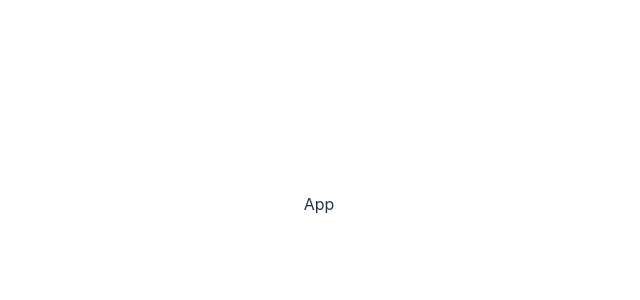
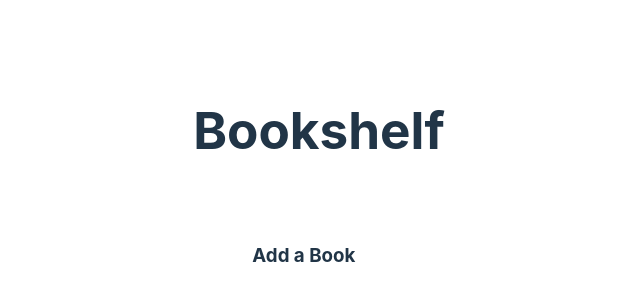
Before and after one commit to jonas060831/controlled-forms-in-react-lab, a React (Vite) app: page / in a window 1280 px wide. Shown: the part 196-496 px from the top of the page, without its empty margins (321-961 px from the left). Built offline with nearby package versions, Linux system fonts and the light colour scheme.

Commit message:
answer on 1

```diff
--- a/src/App.jsx
+++ b/src/App.jsx
@@ -1,8 +1,14 @@
 import React from 'react'
+import Bookshelf from './Bookshelf'
 
 const App = () => {
   return (
-    <div>App</div>
+    <>
+
+      <h1>Bookshelf</h1>
+
+      <Bookshelf />
+    </>
   )
 }
 
--- /dev/null
+++ b/src/Bookshelf.jsx
@@ -0,0 +1,17 @@
+import React, { useState } from 'react'
+
+const Bookshelf = () => {
+
+  const [something, setSomething] = useState()
+  return (
+    <div className="bookshelfDiv">
+        <div className="formDiv">
+            <h3>Add a Book</h3>
+            {/* Form will go here */}
+        </div>
+        <div className="bookCardsDiv">{/* Book cards will display here */}</div>
+    </div>
+  )
+}
+
+export default Bookshelf
```
